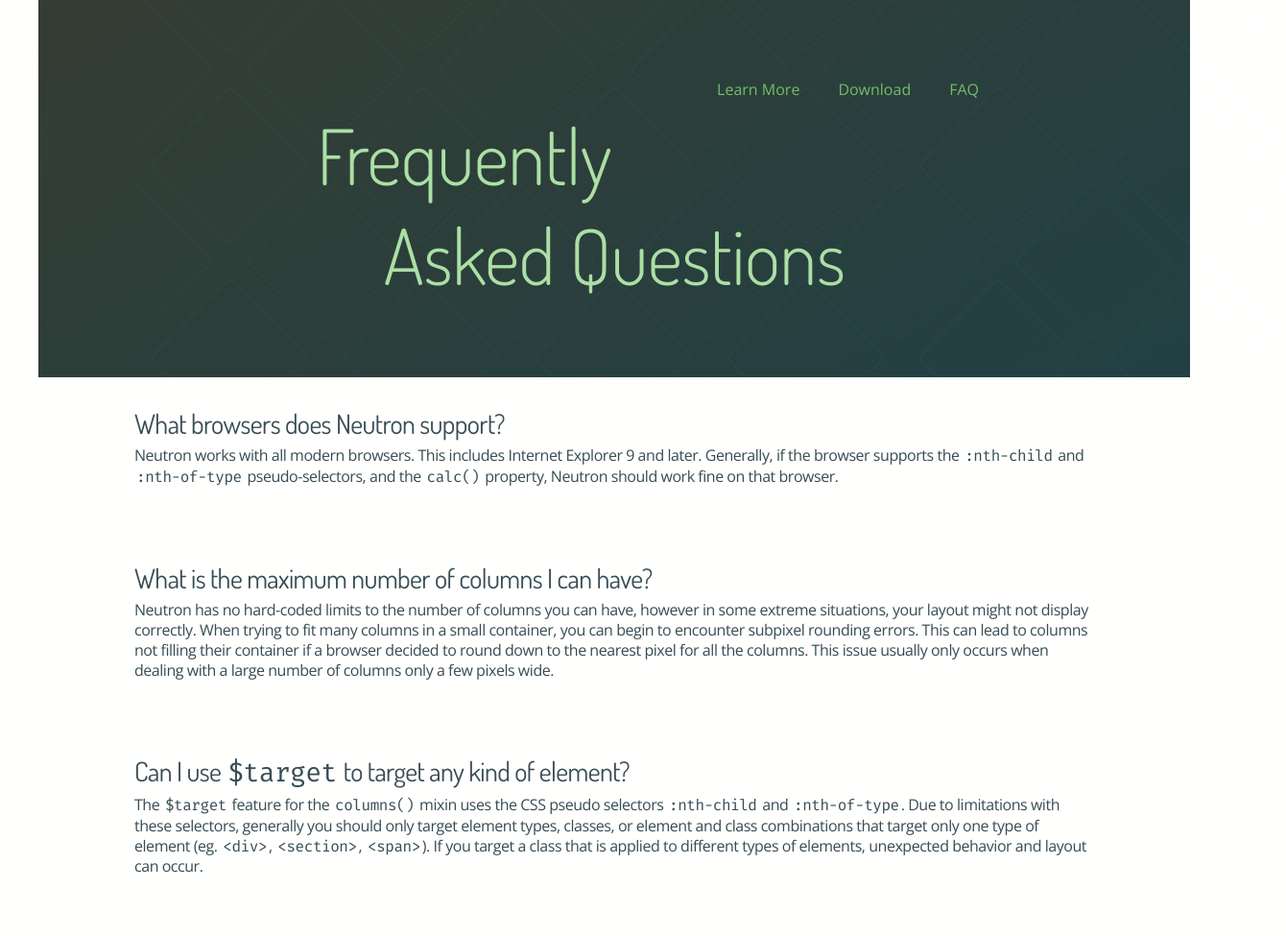
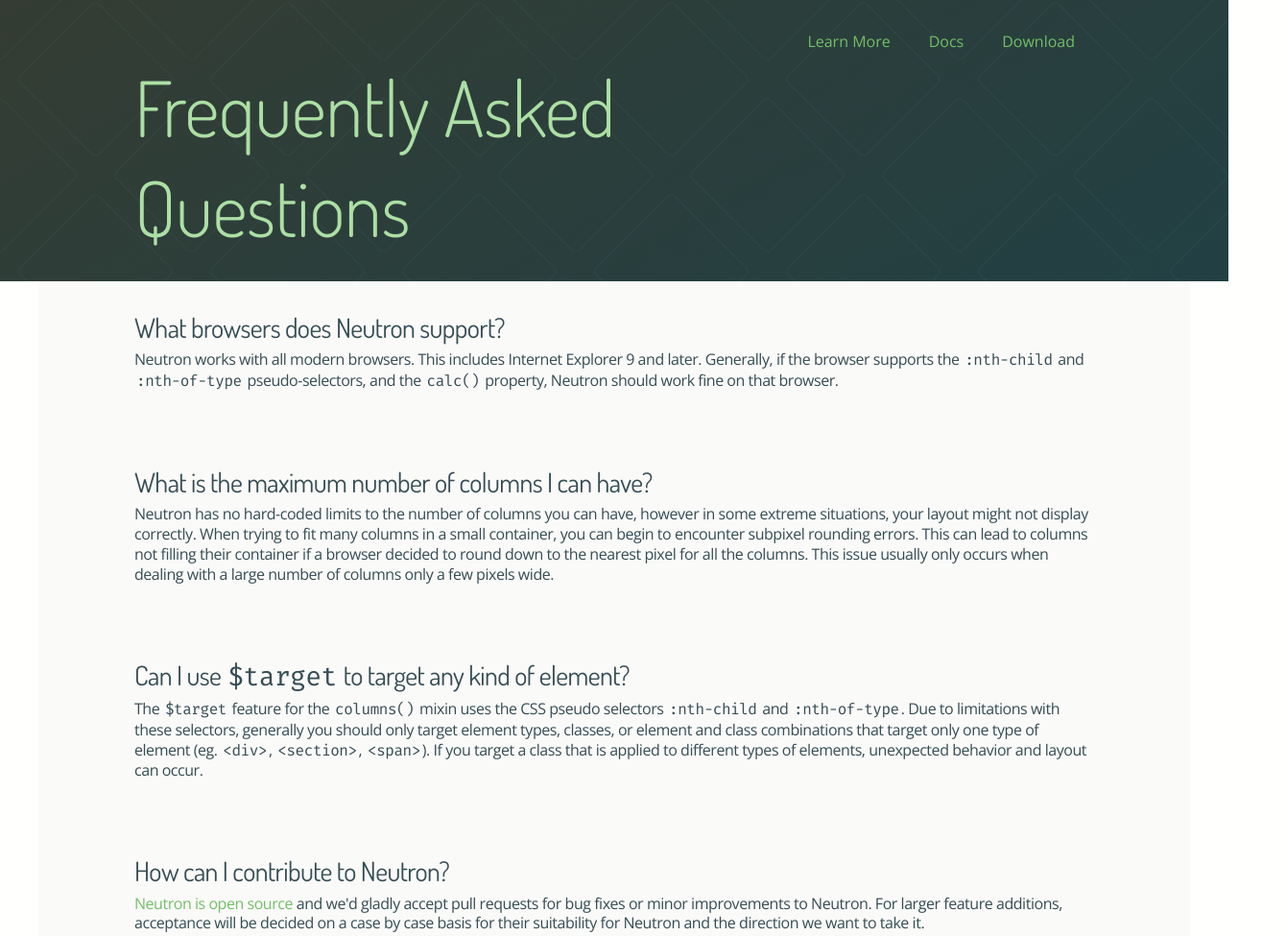
Before and after one commit to NeutronCSS/neutroncss.com, a website: page faq/index.html in a window 1280 px wide. Shown: the top 975 px of the page at 96% size, 1340 px wide, since content can reach past the window. Drawn offline with nearby package versions, Linux system fonts and the light colour scheme.

Commit message:
Fixed header on FAQ

```diff
--- a/assets/css/_faq.scss
+++ b/assets/css/_faq.scss
@@ -1,12 +1,19 @@
 // FAQ PAGE
 // ----------------------------------
 .faq-page {
-	& > section,
-	& > nav,
-	& > header {
+	& > section {
 		@extend %default-page-layout;
+		background: rgba(black,0.02);
 	}
 	@include lightTheme;
+
+	& > header section {
+		text-align: left !important;
+
+		@include breakpoint(from-tablet) {
+			padding: 20px 0px 40px 0px;
+		}
+	}
 
 	h2 {
 		font-size: 1.4em;
--- a/assets/css/_landing.scss
+++ b/assets/css/_landing.scss
@@ -92,9 +92,14 @@
 
 
 #intro {
-	@include columns($container-width: 1000px, $target: span);
+	@include columns((1), $target: span);
+	padding: 0px 20px;
 	text: {
 		align: center;
+	}
+
+	@include breakpoint(from-tablet) {
+		padding: 20px 100px;
 	}
 }
 
--- a/faq/index.html
+++ b/faq/index.html
@@ -32,8 +32,8 @@
 			<section id="intro">
 				<ul>
 					<li><a href="/">Learn More</a></li>
+					<li><a href="/docs">Docs</a></li>
 					<li><a href="https://github.com/NeutronCSS/neutroncss/archive/master.zip">Download</a></li>
-					<li><a href="/faq">FAQ</a></li>
 				</ul>
 				<h1>Frequently Asked Questions</h1>
 			</section>
```
Also changed, not shown: docs/index.html (+1 -2 lines), assets/built/stylish.css.
